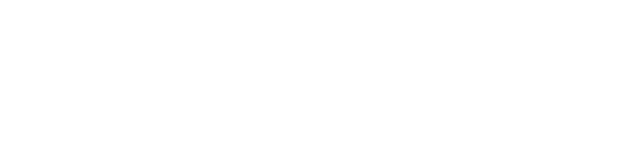
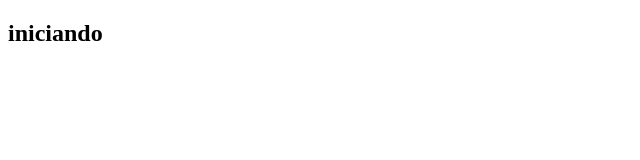
Before and after one commit to TimoteoTapia/wdd230, a plain HTML site: page chamber/join.html in a window 1280 px wide. Shown: the whole page, without its empty margins (0-640 px from the left). Drawn offline with Linux system fonts and the light colour scheme.

Commit message:
starting join page

```diff
--- a/chamber/join.html
+++ b/chamber/join.html
@@ -6,5 +6,7 @@
     <meta name="viewport" content="width=device-width, initial-scale=1.0" />
     <title>Document</title>
   </head>
-  <body></body>
+  <body>
+    <h2>iniciando</h2>
+  </body>
 </html>
```
